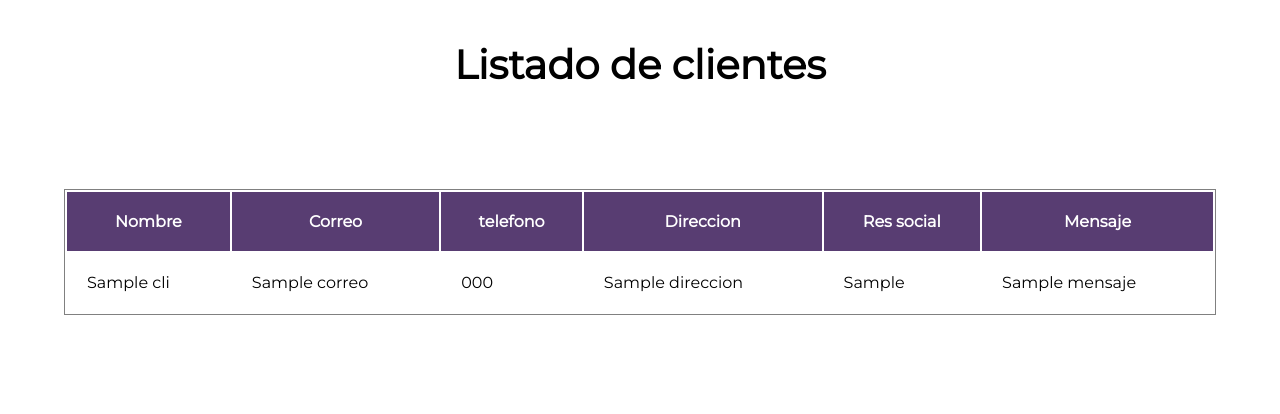
After one commit to Pato9/desarrolloweb-prueba3, a Python web app: template gestion/templates/listado-clientes.html in a window 1280 px wide. The commit adds this page. Shown: the top 414 px of the page. Run offline with Jinja, Linux system fonts and the light colour scheme; the template is opened without the code that fills it: most values are stand-ins (such as "Sample title", 1, 10 or a date in 2020).

```diff
--- /dev/null
+++ b/gestion/templates/listado-clientes.html
@@ -0,0 +1,81 @@
+<!DOCTYPE html>
+<html lang="en">
+<head>
+    <meta charset="UTF-8">
+    <meta name="viewport" content="width=device-width, initial-scale=1.0">
+    <title>Listado clientes</title>
+    <style>
+
+@import url('https://fonts.googleapis.com/css2?family=Montserrat&display=swap');
+        *{
+            margin:0;
+            padding:0;
+            font-family: 'Montserrat', sans-serif;
+        }
+
+        table{
+            width: 90%;
+            margin: 100px auto;
+            border: 1px solid grey;
+        }
+
+        th{
+            background: #583d72;
+            color: white;
+            padding: 20px;
+        }
+        td{
+            padding: 20px;
+        }
+        table tr:nth-child(odd) {background-color: #ffba93;}
+
+        table tr:nth-child(even) {background-color: white;}
+
+        h1{
+            text-align: center;
+            margin :1em auto;
+            font-size: 40px;
+        }
+
+    </style>
+</head>
+<body>
+
+
+    <h1>Listado de clientes </h1>
+
+    <div class="container">
+        {% if clientes %}
+
+        <table>
+            <tbody>
+                <tr>
+                    <th>Nombre</th>
+                    <th>Correo</th>
+                    <th>telefono</th>
+                    <th>Direccion</th>
+                    <th>Res social</th>
+                    <th>Mensaje</th>
+                </tr>
+                {% for cli in clientes %}
+                <tr>
+                    <td>{{cli.nombre}}</td>
+                    <td>{{cli.correo}}</td>
+                    <td>{{cli.telefono}}</td>
+                    <td>{{cli.direccion}}</td>
+                    <td>{{cli.red_social}}</td>
+                    <td>{{cli.mensaje}}</td>
+                </tr>
+                   {% endfor %}
+            </tbody>
+        </table>
+
+
+        {% else %}
+
+        <p>no hay clientes</p>
+
+        {% endif %}
+    </div>
+</body>
+</html>
--- a/gestion/views.py
+++ b/gestion/views.py
@@ -56,3 +56,7 @@ def agregar_cliente(request):
     cli.save()
 
     return render(request,'agregar_cliente.html')
+
+def lista_clientes(request):
+    clientes = Cliente.objects.all()
+    return render(request,'listado-clientes.html',{"clientes" : clientes})
--- a/prueba2/urls.py
+++ b/prueba2/urls.py
@@ -31,6 +31,7 @@ from gestion.views import busqueda_habitacion
 from gestion.views import busqueda_precio
 from gestion.views import busqueda_precio_menor
 from gestion.views import busqueda_precio_igual
+from gestion.views import lista_clientes
 
 
 urlpatterns = [
@@ -47,5 +48,5 @@ urlpatterns = [
     path('Casas/listado-precios/',busqueda_precio),
     path('Casas/listado-precios-bajos/',busqueda_precio_menor),
     path('Casas/listado-precios-igual/',busqueda_precio_igual),
-
+    path('Admin/Cliente/Listado/',lista_clientes),
 ]
```
Also changed, not shown: gestion/templates/Lista-casas.html (+31 -0 lines), gestion/templates/lista_habitacion.html (+11 -0 lines), gestion/templates/lista_precios.html (+10 -0 lines), gestion/templates/lista_precios_bajo.html (+9 -0 lines), db.sqlite3.
